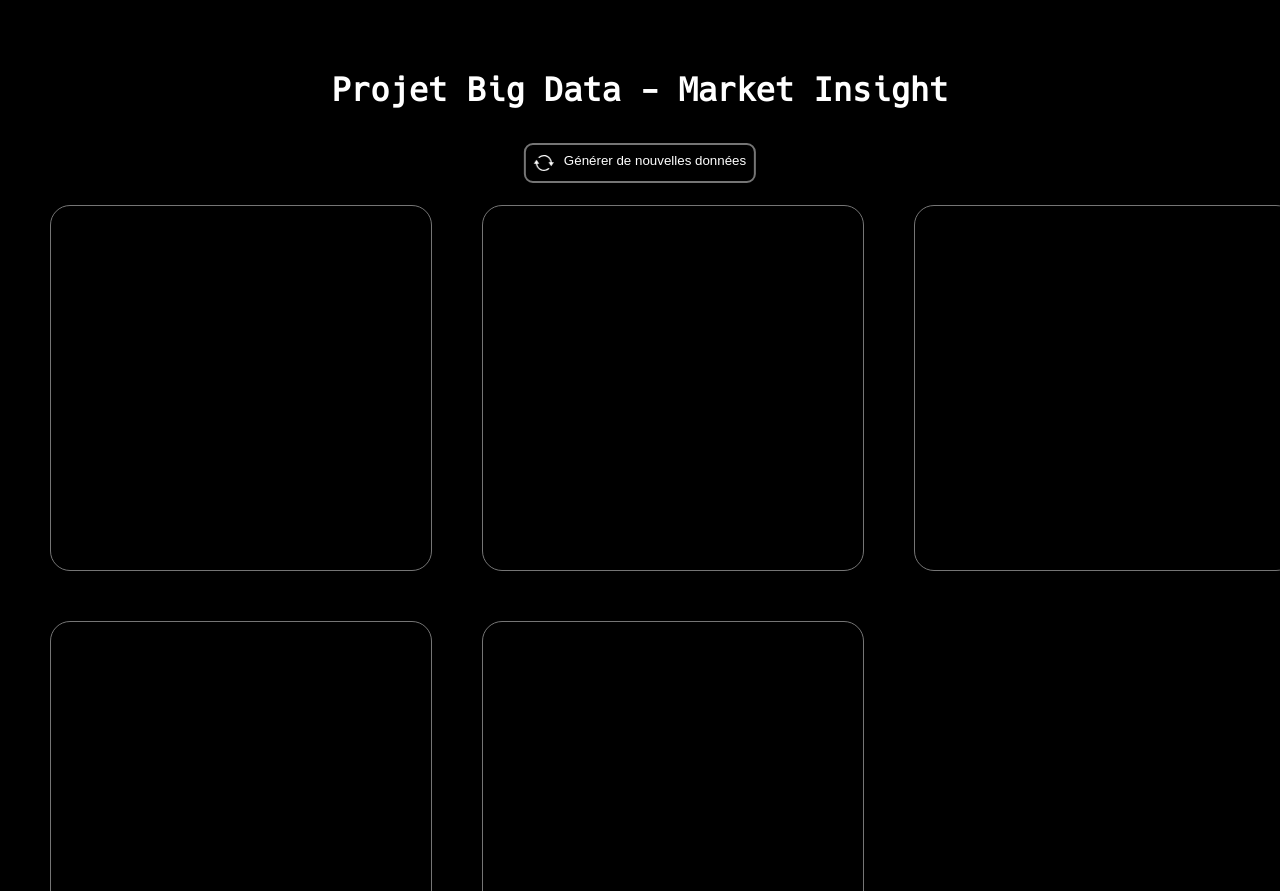
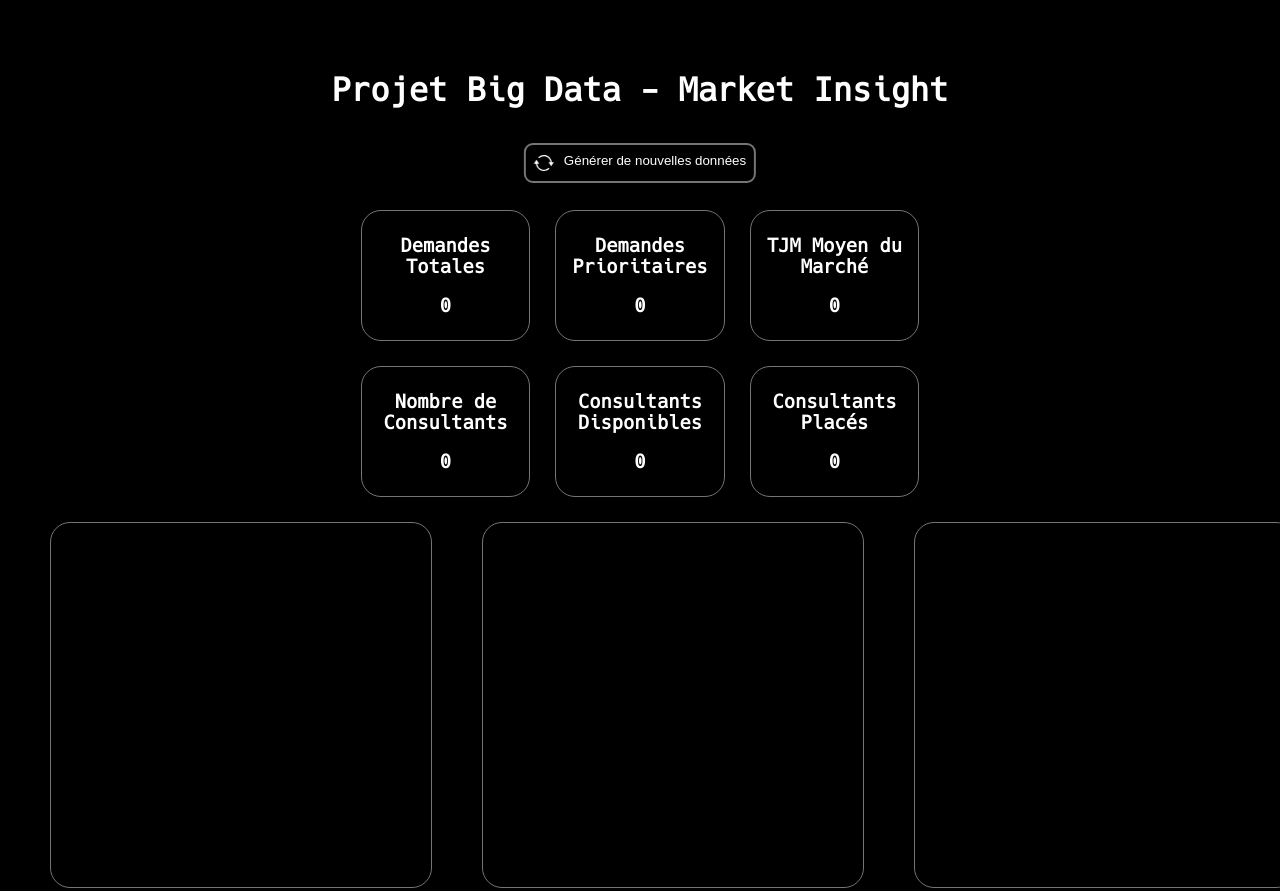
Before and after one commit to Rehan-Ali-Mahomed/bigdata-market-insight, a website: page static/dashboard.html in a window 1280 px wide. Shown: the top 891 px of the page. Drawn offline with nearby package versions, Linux system fonts and the light colour scheme; no server answers.

Commit message:
add 1 graph and 1 centered grid for text

```diff
--- a/static/css/master.css
+++ b/static/css/master.css
@@ -3,6 +3,7 @@
   --black: #000000;
   --grey: #757575;
   --space: 50px;
+  --short-space: 25px;
 }
 
 body {
@@ -18,6 +19,28 @@ body {
   grid-template-columns: repeat(3, 1fr);
   grid-gap: var(--space);
   grid-auto-rows: auto;
+}
+
+.center-grid  {
+  justify-content: center;
+  align-items: center;
+}
+
+.grid-text {
+  padding-top: 15px;
+  padding-bottom: 15px ;
+  display: grid;
+  grid-template-columns: repeat(3, 0.15fr);
+  grid-gap: var(--short-space);
+  grid-auto-rows: auto;
+}
+
+.grid-text .cube {
+  grid-column: span 1;
+  border: 1px solid var(--grey);
+  border-radius: 20px;
+  padding: 5px;
+  text-align: center;
 }
 
 .grid .cube {
--- a/static/dashboard.html
+++ b/static/dashboard.html
@@ -25,6 +25,39 @@
     </div>
   </div>
 
+  <div class="grid-text center-grid">
+    <div class="cube">
+      <h3 class="center">Demandes Totales
+        <h3 id="demandes-totales" class="center">0</h3>
+      </h3>
+    </div>
+    <div class="cube">
+      <h3 class="center">Demandes Prioritaires
+        <h3 id="demandes-prioritaires" class="center">0</i></h3>
+      </h3>
+    </div>
+    <div class="cube">
+      <h3 class="center">TJM Moyen du Marché
+        <h3 id="demandes-tjm-moyen" class="center">0</h3>
+      </h3>
+    </div>
+    <div class="cube">
+      <h3 class="center">Nombre de Consultants
+        <h3 id="consultants-total" class="center">0</h3>
+      </h3>
+    </div>
+    <div class="cube">
+      <h3 class="center">Consultants Disponibles
+        <h3 id="consultants-disponibles" class="center">0</i></h3>
+      </h3>
+    </div>
+    <div class="cube">
+      <h3 class="center">Consultants Placés
+        <h3 id="consultants-places" class="center">0</h3>
+      </h3>
+    </div>
+  </div>
+
   <div class="grid" style="padding-top: 10px;">
     <div class="cube">
       <canvas id="chart-1" style="width: 370px; height: 350px;"></canvas>
@@ -41,6 +74,9 @@
     <div class="cube">
       <canvas id="chart-5" style="width: 370px; height: 350px;"></canvas>
     </div>
+    <div class="cube">
+      <canvas id="chart-6" style="width: 370px; height: 350px;"></canvas>
+    </div>
   </div>
 
   <footer class="hide">
```
